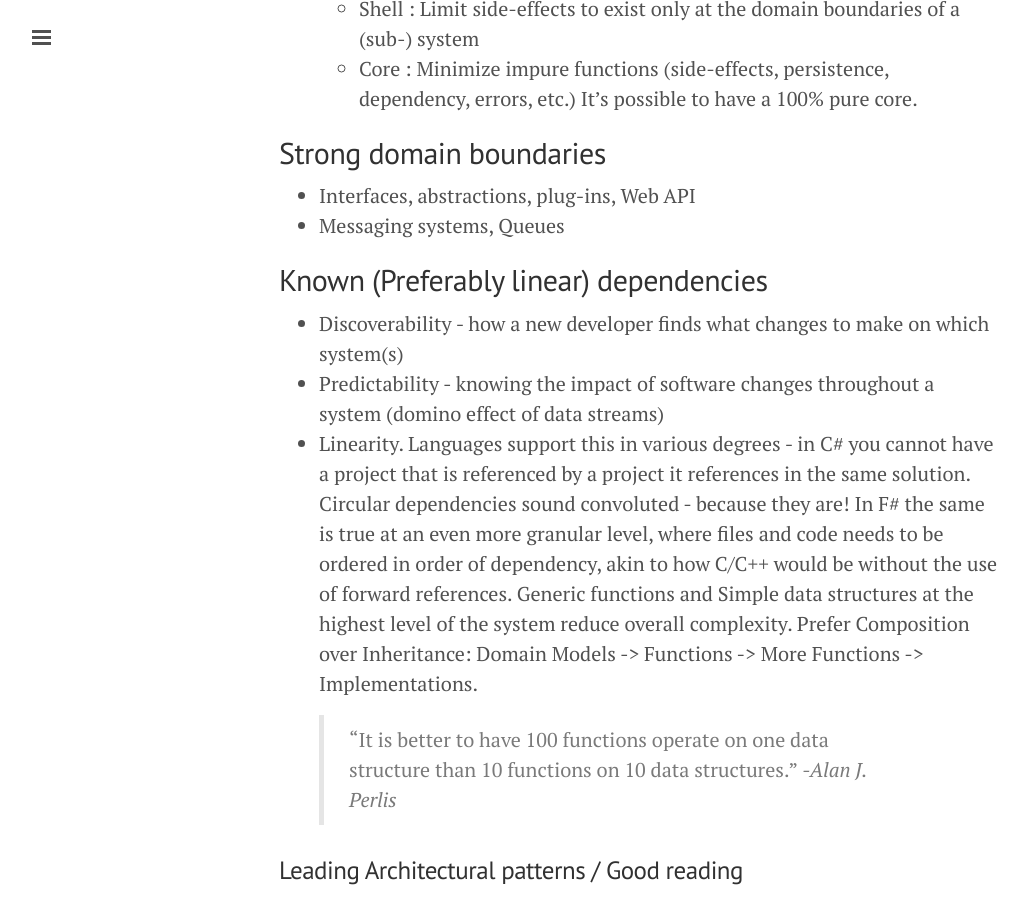
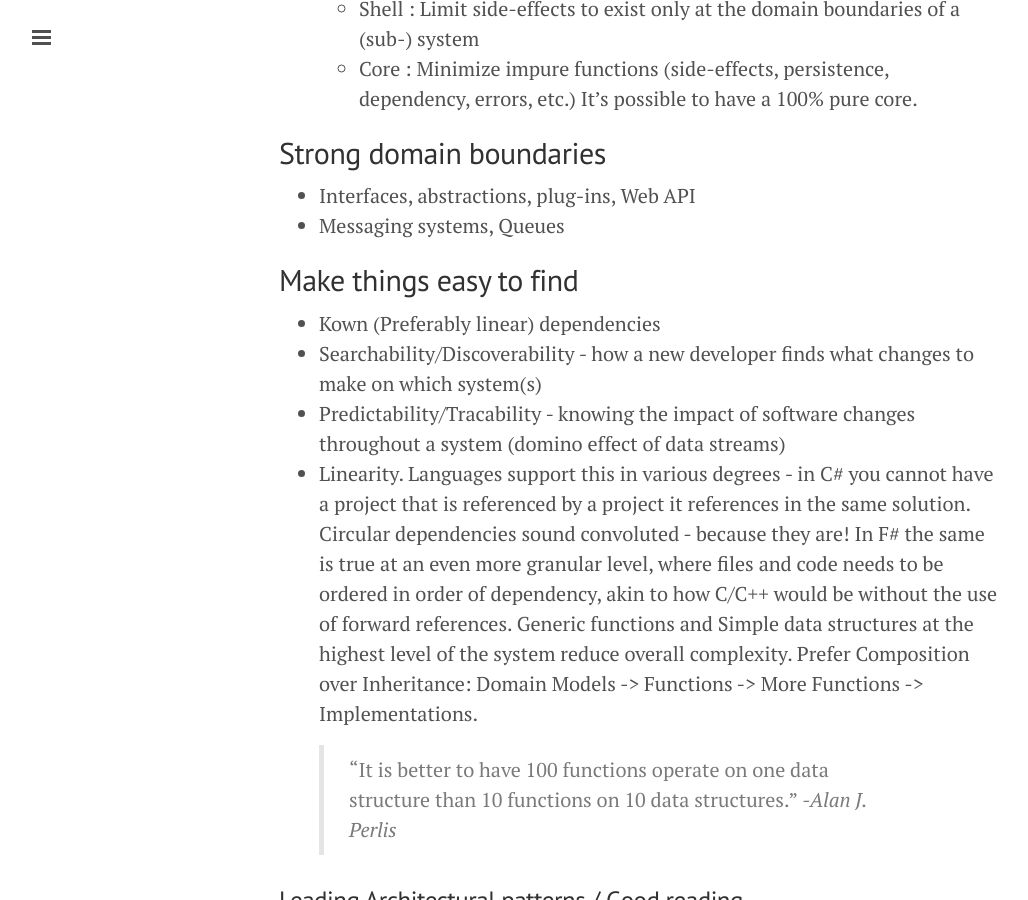
Before and after one commit to ideaflare/ideaflare.github.io, a Jekyll site: the page built from _posts/2017-06-19-architecture.markdown, in a window 1280 px wide and 900 px high, scrolled down 1216 px. Shown: the whole window, without its empty margins (1-1029 px from the left). Built offline with Jekyll 4.4.1, drawn with Linux system fonts in a browser that asks for light colours.

Commit message:
Update 2017-06-19-architecture.markdown

```diff
--- a/_posts/2017-06-19-architecture.markdown
+++ b/_posts/2017-06-19-architecture.markdown
@@ -35,9 +35,10 @@ Qualities of good code also apply to the bigger picture. The main qualities of r
  * Interfaces, abstractions, plug-ins, Web API
  * Messaging systems, Queues
 
-## Known (Preferably linear) dependencies
- * Discoverability - how a new developer finds what changes to make on which system(s)
- * Predictability - knowing the impact of software changes throughout a system (domino effect of data streams)
+## Make things easy to find
+ * Kown (Preferably linear) dependencies
+ * Searchability/Discoverability - how a new developer finds what changes to make on which system(s)
+ * Predictability/Tracability - knowing the impact of software changes throughout a system (domino effect of data streams)
  * Linearity. Languages support this in various degrees - in C# you cannot have a project that is referenced by a project it references in the same solution. Circular dependencies sound convoluted - because they are! In F# the same is true at an even more granular level, where files and code needs to be ordered in order of dependency, akin to how C/C++ would be without the use of forward references. Generic functions and Simple data structures at the highest level of the system reduce overall complexity. Prefer Composition over Inheritance: Domain Models -&gt; Functions -&gt; More Functions -&gt; Implementations.
 > "It is better to have 100 functions operate on one data structure than 10 functions on 10 data structures." _-Alan J. Perlis_
 
```
